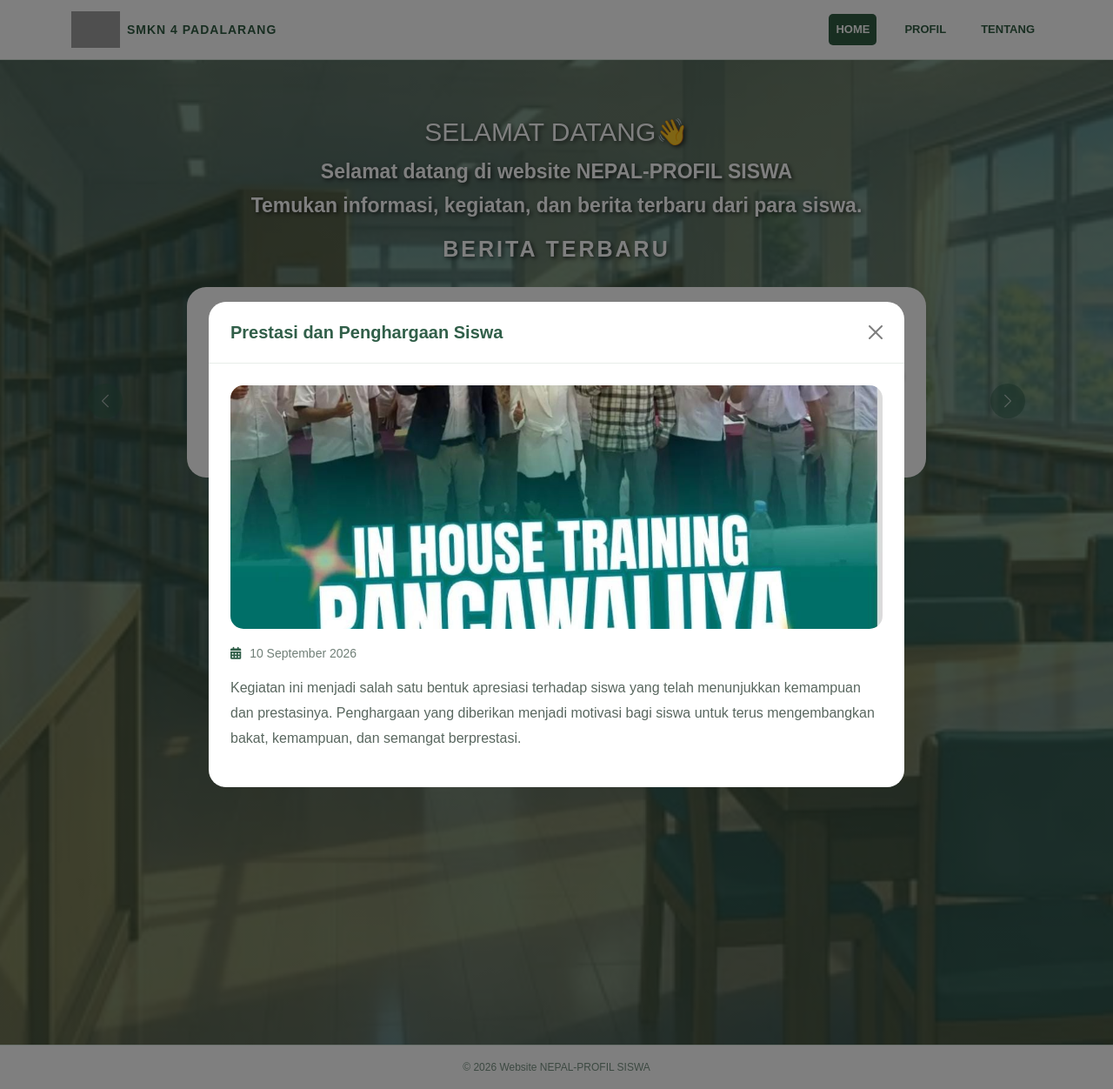
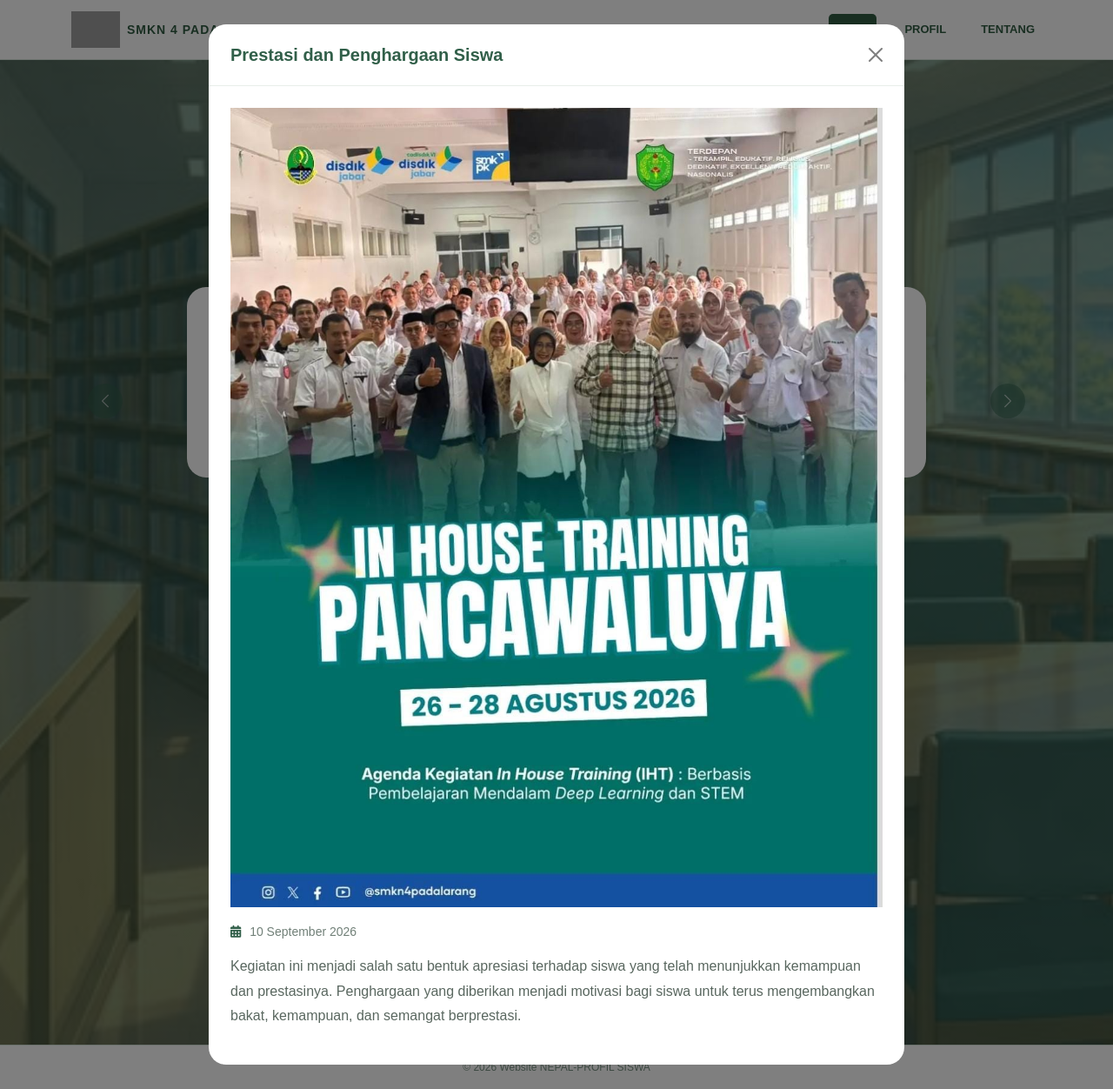
Before and after one commit to Magang-SMKN-4-Padalarang/internship-fundamental, a PHP site: page / in a window 1280 px wide, after a click on "Baca Selengkapnya". Shown: the whole page at 87% size. Run offline with PHP 8.4, Linux system fonts and the light colour scheme; grey boxes are pictures that could not be loaded.

Commit message:
update css

```diff
--- a/style.css
+++ b/style.css
@@ -108,9 +108,15 @@ a.nav_active {
 
 .gambar-berita {
   width: 100%;
-  height: 200px;
+  height: 280px;
   object-fit: cover;
   display: block;
+  cursor: pointer;
+  transition: 0.3s ease;
+}
+
+.gambar-berita:hover {
+  transform: scale(1.02);
 }
 
 .isi-berita {
@@ -212,9 +218,9 @@ footer {
 
 .modal-gambar {
   width: 100%;
-  height: 280px;
-  object-fit: cover;
-  border-radius: 15px;
+  height: auto;
+  display: block;
+  object-fit: contain;
   margin-bottom: 18px;
 }
 
```
